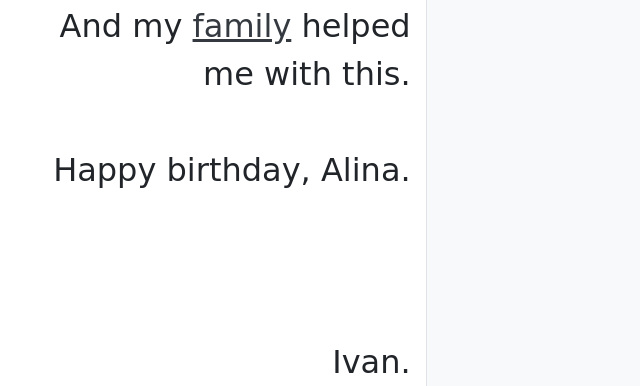
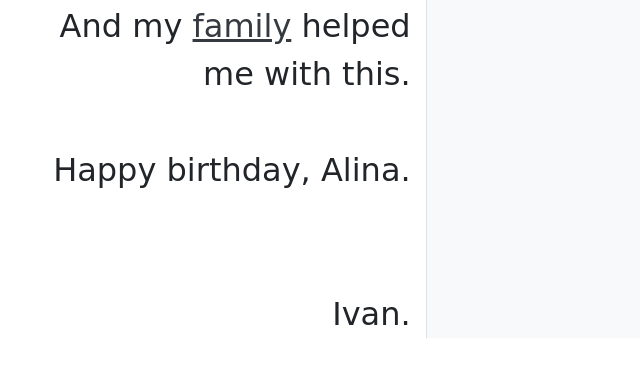
Before and after one commit to yaquake/birthday_present, a Django app: a page that uses main/templates/index.html in a window 1280 px wide. Shown: the part 526-912 px from the top of the page, without its empty margins (0-640 px from the left). After the commit the page ends 864 px from the top, so only its background shows below. Run offline with Django 3.2, Linux system fonts and the light colour scheme; data that the repository does not hold is empty; some libraries are stand-ins or nearby versions; some web fonts are replaced.

Commit message:
Design fixes

```diff
--- a/main/templates/index.html
+++ b/main/templates/index.html
@@ -127,11 +127,10 @@
         <div class="col-lg-4 border-right shadow back"
         >
             <p class="message text-right sticky-top fixed-top pt-5">Once you told me that you love paintings.<br/><br/>
-                So, I decided to gift them to you.<br/> <br/>Paintings, which depict the most wonderful girl<br/>in the
-                world.<br/> <br/>And my <a href="https://www.facebook.com/groups/Artistinnerfamily/" class="text-dark"
+                So, I decided to gift them to you.<br/> <br/>Paintings, which depict the most wonderful girl<br/>in the&nbspworld.<br/> <br/>And my <a href="https://www.facebook.com/groups/Artistinnerfamily/" class="text-dark"
                                            style="text-decoration: underline;">family</a> helped me with this.<br/>
                 <br/>
-                Happy birthday, Alina.<br/> <br/><br/> <br/>
+                Happy birthday, Alina.<br/> <br/><br/>
                 Ivan. </p>
         </div>
 
@@ -144,12 +143,6 @@
                         <ul class="pagination justify-content-left">
 
                             {% if not paintings.has_previous %}
-{#                                <li class="page-item disabled">#}
-{#                                    <span class="page-link">First</span>#}
-{#                                </li>#}
-{#                                <li class="page-item disabled">#}
-{#                                    <span class="page-link">Previous</span>#}
-{#                                </li>#}
                             {% elif paintings.has_previous %}
 
                                 <li class="page-item">
@@ -181,7 +174,7 @@
                                 </li>
 
                             {% elif not paintings.has_next %}
-{#                                <li class="page-item disabled"><span class="page-link">Next</span></li>#}
+
                             {% endif %}
                         </ul>
                     </nav>
```
